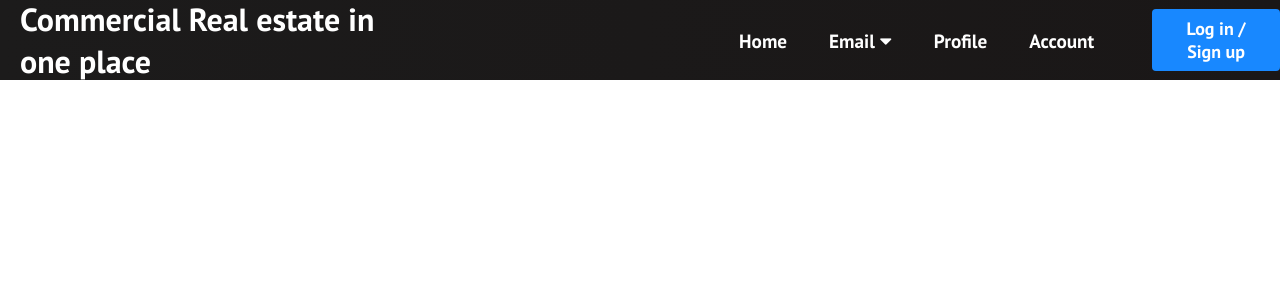
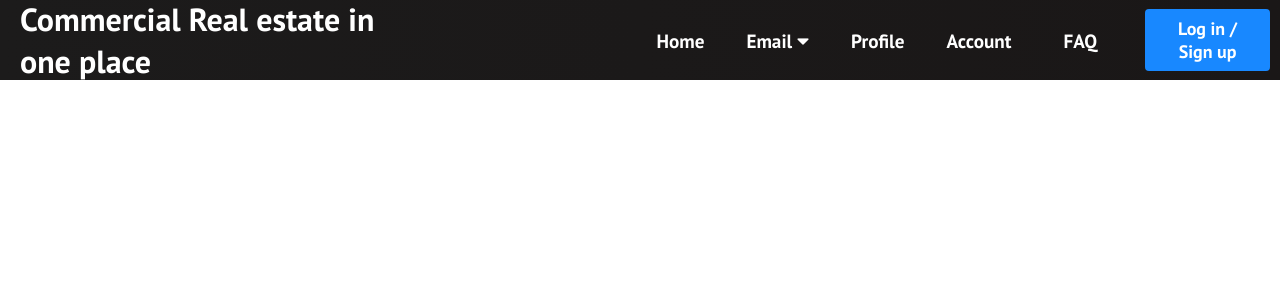
Before and after one commit to Vasilioskw/The-Cross-send-app, a React (Create React App) app in the folder the-cross-send-app/: page / in a window 1280 px wide. Shown: the top 300 px of the page. Built offline with nearby package versions, Linux system fonts and the light colour scheme.

Commit message:
Nav is about complete. Need to work on dropdown

```diff
--- a/the-cross-send-app/src/components/Button.css
+++ b/the-cross-send-app/src/components/Button.css
@@ -11,6 +11,7 @@
     color: #fff;
     cursor: pointer;
     background-color: var(--primary);
+    margin-right: 10px;
 }
 
 .btn:hover {
--- a/the-cross-send-app/src/components/Navbar.css
+++ b/the-cross-send-app/src/components/Navbar.css
@@ -23,7 +23,7 @@
 
   .nav-menu {
     display: grid;
-    grid-template-columns: repeat(5, auto);
+    grid-template-columns: repeat(6 , auto);
     grid-gap: 10px;
     list-style: none;
     text-align: center;
--- a/the-cross-send-app/src/components/Navbar.js
+++ b/the-cross-send-app/src/components/Navbar.js
@@ -48,11 +48,11 @@ return(
 						login / Sign up
 					</Link>
 				</li>
-				{/* <li className='nav-item'>
+				<li className='nav-item'>
 					<Link to='/faq' className='nav-links' onClick={closeMobileMenu}>
 						FAQ
 					</Link>
-				</li> */}
+				</li>
 			</ul>
 			<Button />
 		</nav>
```
